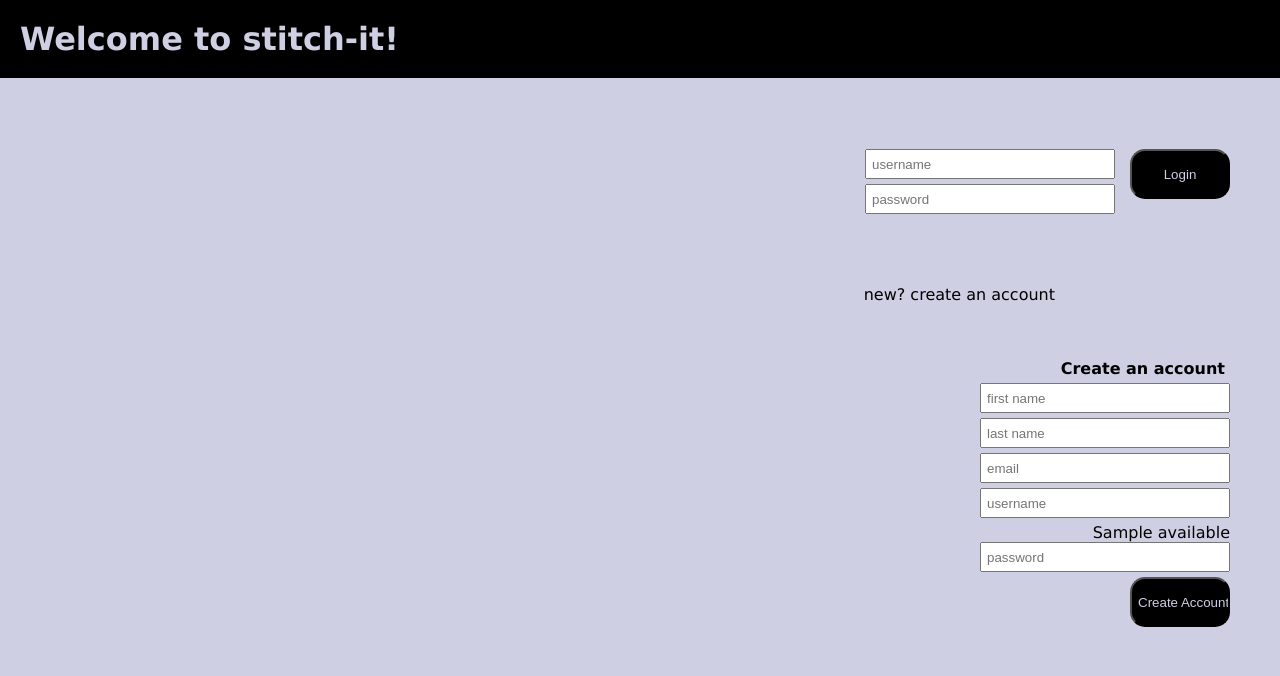
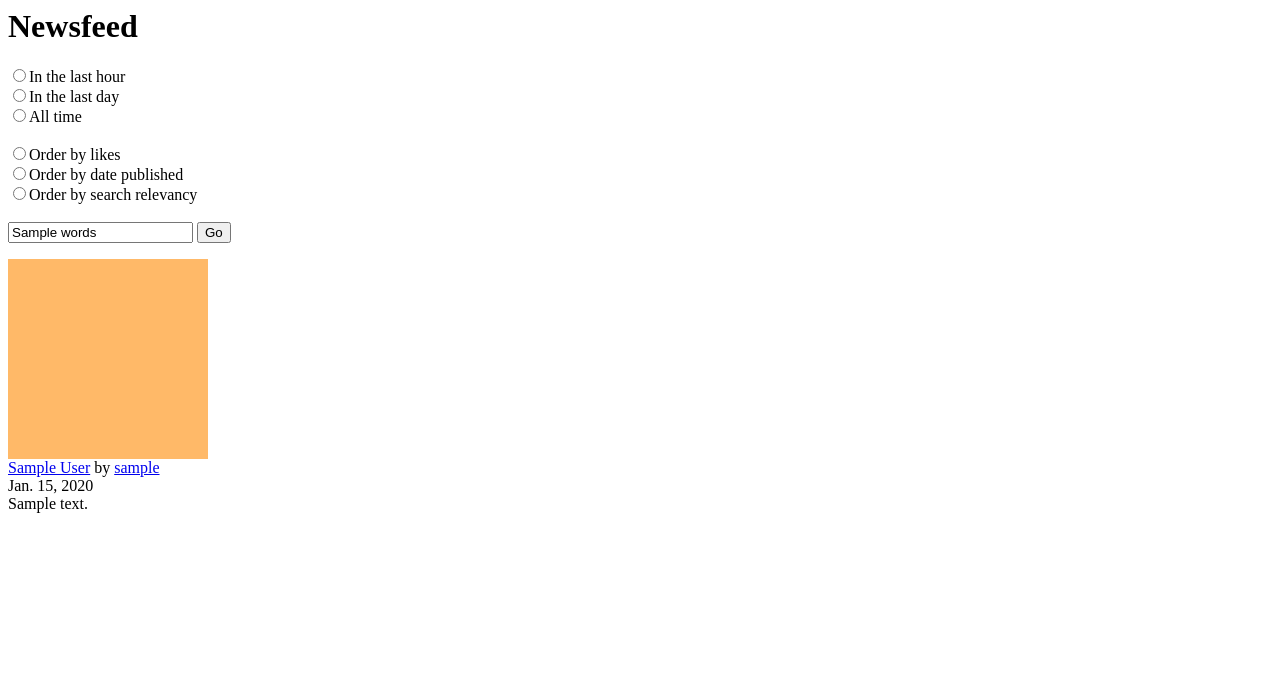
Before and after one commit to notknitworks/crochet, a Django app: template crochetDev/templates/newsfeed.html in a window 1280 px wide. Shown: the top 676 px of the page. Run offline with Django 3.2, Linux system fonts and the light colour scheme; tables that the repository leaves empty hold one stand-in row (values such as "Sample post"); the template is opened without the code that fills it: values that come from a table or form of the project are taken from there, most other values are stand-ins (such as "Sample title", 1, 10 or a date in 2020); parts of the project's set-up code (start-up, migrations or seed data) failed here and were passed over.

Commit message:
search algorithm now working, changed urls

```diff
--- a/crochetDev/templates/homepage.html
+++ b/crochetDev/templates/homepage.html
@@ -8,10 +8,11 @@
 
 <body>
 	<h1>Welcome to stitch-it!</h1>
+	<a href="/newsfeed/">Browse Projects</a>
 
 {% if user.is_authenticated %}
 	<p>You are currently logged in as {{ user.username }}.</p>
-	<a href="/account/{{ user.username }}">Go to my page.</a>
+	<a href="/{{ user.username }}">Go to my page.</a>
 	<form action="/accounts/logout/" method="get">
       <input type="submit" value="Logout"\>
     </form>
--- a/crochetDev/templates/newsfeed.html
+++ b/crochetDev/templates/newsfeed.html
@@ -1,6 +1,6 @@
 <html>
 <head>
-	<link rel="stylesheet" type="text/css" href="{{STATIC_URL}}base.css">
+	<!--<link rel="stylesheet" type="text/css" href="{{STATIC_URL}}base.css">-->
 </head>
 
 <body>
@@ -8,13 +8,30 @@
 	<form action="/accounts/logout/" method="get">
             <input type="submit" value="Logout"\>
      </form>
-
+{% endif %}
 
 	<h1>Newsfeed</h1>
+
+	<form action="/newsfeed/" method="get">
+		{% if request.user.is_authenticated %}
+		<input type="radio" name="filter_people" value="following" {{following}}>People I'm Following<br/>
+		<input type="radio" name="filter_people" value="all" {{allpeople}}>Everybody<br/><br/>
+		{% endif %}
+		<input type="radio" name="filter_interval" value="hour" {{hours}}>In the last hour<br/>
+		<input type="radio" name="filter_interval" value="day" {{days}}>In the last day<br/>
+		<input type="radio" name="filter_interval" value="all" {{alltime}}>All time<br/><br/>
+		<input type="radio" name="sort" value="likes" {{likes}}>Order by likes<br/>
+		<input type="radio" name="sort" value="published" {{datepub}}>Order by date published<br/>
+		<input type="radio" name="sort" value="relevancy" {{relevancy}}>Order by search relevancy<br/><br/>
+		<input type="search" name="search" value="{{words}}">
+		<input type="submit" value="Go">
+
+	</form>
+
 	{% if patternset %}
 		{% for pattern in patternset%}
 		<div class="patternbox">
-			<div class="patternimage" style="height:400px; width:400px; background-color:#FFB968;">
+			<div class="patternimage" style="height:200px; width:200px; background-color:#FFB968;">
 			</div>
 			<div class="patterninfo">
 				<div class="patternname">
@@ -27,47 +44,11 @@
 					<span class="patterntag">{{tag.content}}</span>
 					{% endfor %}
 				</div>
-				<div class="patternlikes">{{pattern.likes}} likes</div>
+				<!--<div class="patternlikes">{{pattern.likes}} likes</div>-->
 			</div>
 		</div>
 		{% endfor %}
 	{% endif %}
 
-{% else %}
-<h1>Welcome to stitch-it!</h1>
-
-{% if user.is_authenticated %}
-	<p>You are currently logged in as {{ user.username }}.</p>
-	<a href="/account/{{ user.username }}">Go to my page.</a>
-	<form action="/accounts/logout/" method="get">
-      <input type="submit" value="Logout"\>
-    </form>
-{% else %}
-	<form action="/accounts/login/" method="post"> {% csrf_token %}
-		<div id="left">
-			<input type="text" name="username" id="username" placeholder="username">
-			<input type="password" name="password" placeholder="password">
-		</div>
-		<div id="right">
-			<input type="hidden" name="next" value="{{next}}" />
-			<input type="submit" value="Login">
-		</div>
-	</form>
-	<div id="create"> new? create an account </div>
-{% endif %}
-
-
-		<form action="/create/" method="post"> {% csrf_token %}
-			<h4>Create an account</h4>
-			<input type="text" name="first_name" placeholder="first name">
-			<input type="text" name="last_name" placeholder="last name">
-			<input type="text" name="email" placeholder="email">
-			<input type="text" name="username" id="username" placeholder="username">
-			<span id="available">{{ available }} </span>
-			<input type="password" name="password" placeholder="password">
-			<input type="submit" value="Create Account">
-		</form>
-
-{% endif %}
 </body>
 </html>
--- a/crochetDev/urls.py
+++ b/crochetDev/urls.py
@@ -1,7 +1,6 @@
 from django.conf.urls import patterns, include, url
 from django.contrib.auth.views import login, logout
-from crochetDev.views import homePage, hello, createUser, user, loginuser, changepw, savepattern, viewuser
-#from crochetDev.members.views import *
+from crochetDev.views import homePage, hello, createUser, user, loginuser, changepw, viewuser
 from crochetDev.members.views import showgallery, showinterface, shownewsfeed, showmessagebox, followuser, savepattern, removepattern
 
 # Uncomment the next two lines to enable the admin:
```
Also changed, not shown: crochetDev/members/views.py (+49 -25 lines), crochetDev/templates/gallery.html (+4 -8 lines), crochetDev/views.py (+2 -16 lines).
